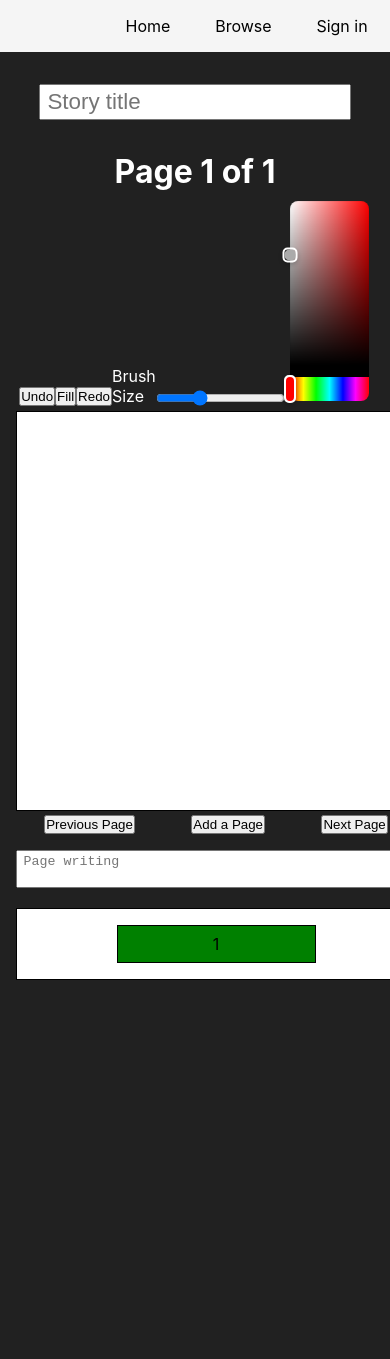
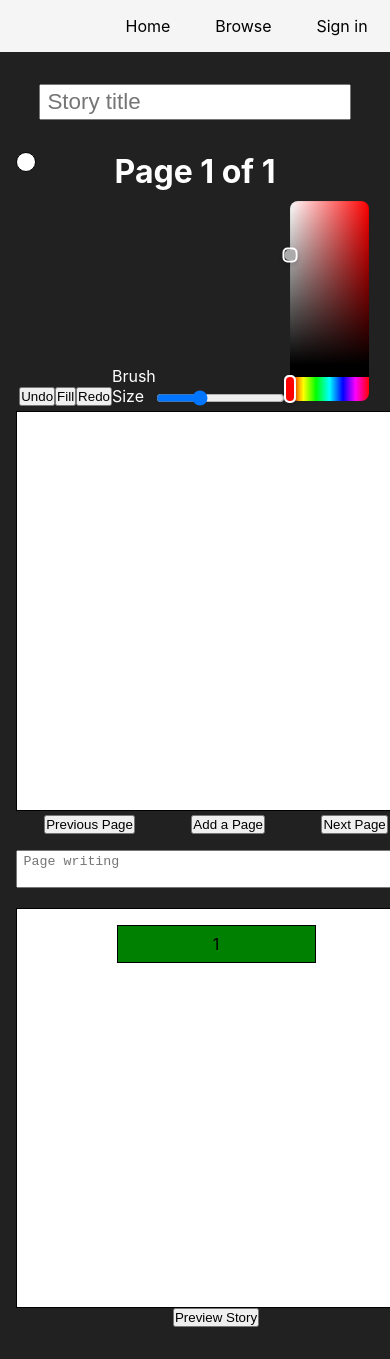
Before and after one commit to Shoozle/React-Story-Creator, a React (Create React App) app: page / in a window 390 px wide. Shown: the top 1359 px of the page. Before the commit the page ends 1012 px from the top, so only its background shows below. Built offline with nearby package versions, Linux system fonts and the light colour scheme.

Commit message:
Storybook cursor start

```diff
--- a/src/App.js
+++ b/src/App.js
@@ -5,8 +5,7 @@ import Navbar from './components/UI/Navbar/Navbar';
 
 import storyReducer from './store/story';
 
-import './App.css'
-
+import './App.css';
 
 export const StoryContext = createContext();
 
--- a/src/components/Canvas/Canvas.js
+++ b/src/components/Canvas/Canvas.js
@@ -2,7 +2,7 @@ import { useContext, useEffect, useRef, useState } from 'react';
 import { StoryContext } from '../../App';
 import classes from './canvas.module.css'
 import Toolbox from './Toolbox/Toolbox';
-
+import Cursor from '../UI/Cursor/Cursor';
 
 const Canvas = (props) => {
 
@@ -15,11 +15,21 @@ const Canvas = (props) => {
     const maxPages = 20;
     const [brushSize, setBrushSize] = useState(20);
     const [color, setColor] = useState('#ABABAB');
+    const [inCanvas, setInCanvas] = useState(false);
 
     useEffect(() => {
         const canvas = canvasRef.current;
         const storyText = textRef.current;
         const ctx = canvas.getContext('2d');
+
+
+        canvasRef.current.addEventListener('mouseenter', () => {
+            setInCanvas(true)
+        })
+
+        canvasRef.current.addEventListener('mousemove', () => {
+            setInCanvas(true)
+        })
 
         if (pages[pageNum].edits.length === 0) {
             ctx.fillStyle = 'white';
@@ -119,6 +129,13 @@ const Canvas = (props) => {
 
     return (
         <div>
+            <Cursor
+                inCanvas={inCanvas}
+                painting
+                finishedPosition={endPosition}
+                brushSize={brushSize}
+                color={color}
+            />
             <h1 className={classes.pageNumber}>Page {pageNum + 1} of {storyContext.storyState.pages.length}</h1>
             <div className={classes.drawingArea}>
                 <div className={classes.drawingButtons}>
--- a/src/components/Canvas/Toolbox/Toolbox.js
+++ b/src/components/Canvas/Toolbox/Toolbox.js
@@ -5,7 +5,7 @@ import { HexColorPicker } from 'react-colorful';
 
 const Toolbox = (props) => {
 
-    const { onUndo, onRedo, onFill, onPrevPage, onNewPage, onNextPage, brushSize, onBrushSizeChange, color, setColor } = props;
+    const { onUndo, onRedo, onFill, onPrevPage, onNewPage, onNextPage, brushSize, onBrushSizeChange, color, setColor, onPreview } = props;
 
     let brushControls;
 
@@ -27,6 +27,7 @@ const Toolbox = (props) => {
             {onPrevPage && <Button onClick={onPrevPage} text="Previous Page" />}
             {onNewPage && <Button onClick={onNewPage} text="Add a Page" />}
             {onNextPage && <Button onClick={onNextPage} text="Next Page" />}
+            {onPreview && <Button onClick={onPreview} text="Preview Story" />}
             {brushControls}
         </div>
     )
--- a/src/components/Canvas/canvas.module.css
+++ b/src/components/Canvas/canvas.module.css
@@ -2,6 +2,7 @@ canvas {
     border: 1px solid black;
     width: 400px;
     height: 400px;
+    cursor: none;
 }
 
 .drawingArea{
--- a/src/components/Flowchart/Flowchart.js
+++ b/src/components/Flowchart/Flowchart.js
@@ -1,11 +1,14 @@
 import classes from './flowchart.module.css'
-import { useContext } from 'react';
+import { useContext, useState } from 'react';
 import { StoryContext } from '../../App';
+import Toolbox from '../Canvas/Toolbox/Toolbox';
+import Storybook from '../Storybook/Storybook';
 
 const Flowchart = (props) => {
 
     const storyContext = useContext(StoryContext);
     const { pages } = storyContext.storyState;
+    const [storyDisplay, setStoryDisplay] = useState(null);
 
     const pageDivs = pages.map((process, index) => {
         return (
@@ -19,9 +22,21 @@ const Flowchart = (props) => {
         )
     })
 
+
+
+    const previewStory = () => {
+        setStoryDisplay(<Storybook />)
+    }
+
     return (
-        <div className={classes.Flowchart}>
-            {pageDivs}
+        <div className={classes.Flowchartarea}>
+            <div className={classes.Flowchart}>
+                {pageDivs}
+            </div>
+            {storyDisplay}
+            <Toolbox
+                onPreview={previewStory}
+            />
         </div>
     )
 }
--- a/src/components/Flowchart/flowchart.module.css
+++ b/src/components/Flowchart/flowchart.module.css
@@ -1,12 +1,17 @@
-.Flowchart{
+.Flowchartarea{
+    display: flex;
+    flex-direction: column;
+    justify-content: space-between;
+    flex-basis: 100%;
+}
+.Flowchart {
+    padding-top: 1rem;
+    border: 1px solid black;
+    height: 100%;
+    min-height: 400px;
+    max-width: 400px;
     background-color: white;
-    border: 1px solid black;
-    padding-top: 1rem;
     overflow: scroll;
-    padding-bottom: 1rem;
-    flex-basis: 100%;
-    max-width: 400px;
-    max-height: 600px;
     overflow-x: hidden;
 }
 
@@ -36,7 +41,7 @@
 }
 
 @media screen and (max-width: 800px) {
-    .Flowchart {
+    .Flowchartarea {
         min-width: 400px;
         margin: 0 auto;
     }
--- /dev/null
+++ b/src/components/Storybook/Storybook.js
@@ -0,0 +1,28 @@
+import { useEffect, useState } from "react";
+import classes from './storybook.module.css';
+
+const Storybook = () => {
+
+    const [pagesDisplay, setPagesDisplay] = useState(1);
+
+    const setPagesToDisplay = () => {
+        if (window.outerWidth < 800) {
+            setPagesDisplay(1)
+        } else {
+            setPagesDisplay(2)
+        }
+        console.log(pagesDisplay)
+    }
+
+    useEffect(() => {
+        document.addEventListener('resize', setPagesToDisplay)
+    }, [])
+
+    return (
+        <div className={classes.storyBook}>
+            <h1>HELLO</h1>
+        </div>
+    )
+}
+
+export default Storybook;
--- /dev/null
+++ b/src/components/UI/Cursor/Cursor.js
@@ -0,0 +1,41 @@
+import { useEffect, useRef } from "react";
+import classes from './cursor.module.css';
+
+const Cursor = (props) => {
+
+    const { painting, finishedPosition, brushSize, color, inCanvas } = props;
+    const cursorRef = useRef(null)
+
+    useEffect(() => {
+        if (inCanvas) {
+            console.log('hello');
+        }
+    }, [])
+
+    const updateCursor = (e) => {
+        cursorRef.current.setAttribute("style", `top: ${e.pageY - brushSize / 2}px;
+            left: ${e.pageX - brushSize / 2}px;
+            height: ${brushSize}px;
+            width: ${brushSize}px;
+            border: 1px solid ${color}}`);
+    }
+
+    const toggleCursor = () => {
+        if (cursorRef.current.style.display === "none") {
+            cursorRef.current.style.display = "block";
+        } else {
+            cursorRef.current.style.display = "none";
+        }
+        if (painting) {
+            finishedPosition();
+        }
+    }
+
+    return (
+        <div ref={cursorRef} className={classes.Cursor}>
+
+        </div>
+    )
+}
+
+export default Cursor
--- /dev/null
+++ b/src/components/UI/Cursor/cursor.module.css
@@ -0,0 +1,9 @@
+.Cursor{
+    width: 20px;
+    height: 20px;
+    border: 1px solid black;
+    background-color: white;
+    border-radius: 50%;
+    position: absolute;
+    pointer-events: none;
+}
```
Also changed, not shown: src/components/Storybook/storybook.module.css (added).
